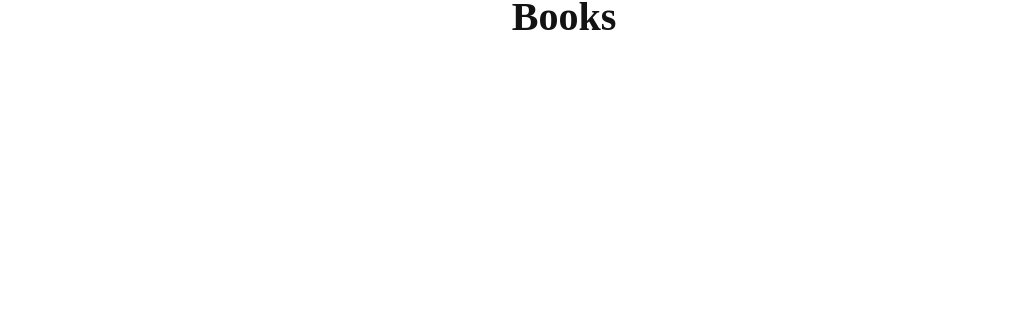
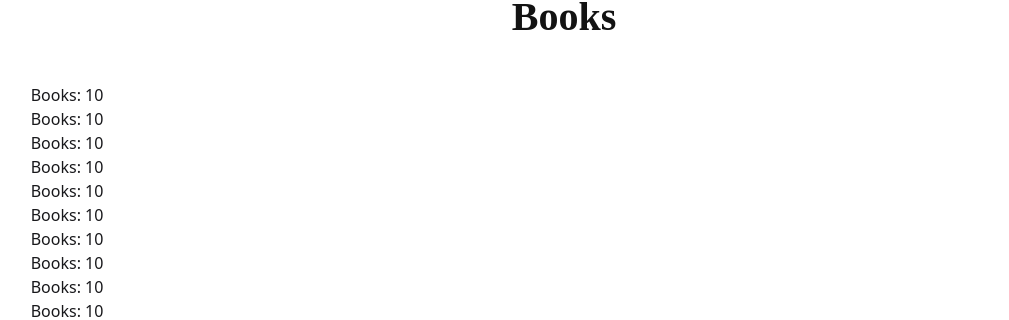
Before and after one commit to jnakht/book-vibe, a React (Vite) app: page / in a window 1280 px wide. Shown: the part 853-1173 px from the top of the page, without its empty margins (76-1085 px from the left). Before the commit the page ends 936 px from the top, so only its background shows below. Built offline with nearby package versions, Linux system fonts and the light colour scheme; a web font is replaced by a local one.

Commit message:
books loaded and used Context API

```diff
--- /dev/null
+++ b/src/assets/Components/Book/Book.jsx
@@ -0,0 +1,14 @@
+import { useContext } from "react";
+import { BookContext } from "../Books/Books";
+
+
+const Book = () => {
+    const books = useContext(BookContext);
+    return (
+        <div>
+            <h3>Books: {books.length}</h3>
+        </div>
+    );
+};
+
+export default Book;
--- a/src/assets/Components/Books/Books.jsx
+++ b/src/assets/Components/Books/Books.jsx
@@ -1,9 +1,23 @@
+import { createContext, useEffect, useState } from "react";
+import { useLoaderData } from "react-router-dom";
+import Book from "../Book/Book";
 
+export const BookContext = createContext();
 
 const Books = () => {
+    const loadedBooks = useLoaderData();
+    const [books, setBooks] = useState([]);
+    useEffect( () => {
+        setBooks(loadedBooks);
+    },[])
+    console.log(books)
     return (
         <div>
-
+            <BookContext.Provider value={books}>
+                {
+                    books.map(book => <Book></Book>)
+                }
+            </BookContext.Provider>
         </div>
     );
 };
--- a/src/assets/Components/Home/Home.jsx
+++ b/src/assets/Components/Home/Home.jsx
@@ -1,4 +1,5 @@
 import Banner from "../Banner/Banner";
+import Books from "../Books/Books";
 import TitleSection from "../TitleSection/TitleSection";
 
 
@@ -7,6 +8,7 @@ const Home = () => {
         <div className="w-10/12 mx-auto">
             <Banner></Banner>
             <TitleSection></TitleSection>
+            <Books></Books>
         </div>
     );
 };
--- a/src/assets/Router/Router.jsx
+++ b/src/assets/Router/Router.jsx
@@ -18,7 +18,8 @@ export const router = createBrowserRouter([
         children: [
             {
                 path: '/',
-                element: <Home></Home>
+                element: <Home></Home>,
+                loader: () => fetch('books.json')
             },
             {
                 path: 'listedBooks',
```
